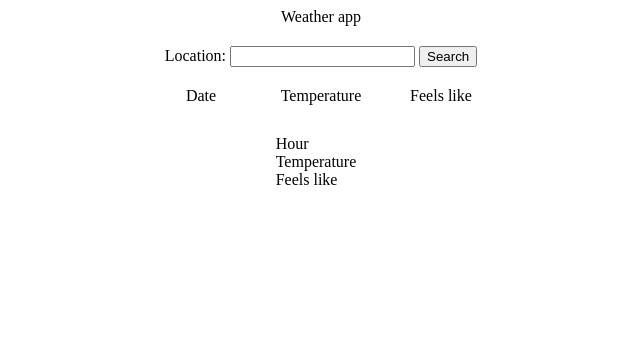
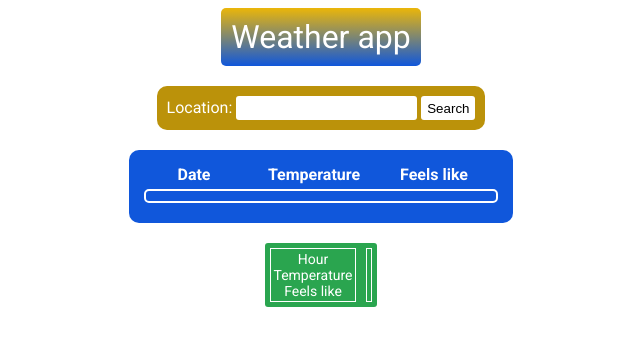
Before and after one commit to Adrian-Koh/odin-weatherapp, a website built with webpack: page src/template.html in a window 1280 px wide. Shown: the whole page, without its empty margins (319-959 px from the left). Built offline with nearby package versions, Linux system fonts and the light colour scheme.

Commit message:
Add styling to components and add font

```diff
--- a/src/styles.css
+++ b/src/styles.css
@@ -1,8 +1,37 @@
+html {
+    font-family: "Roboto", sans-serif;
+}
+
 #container {
     display: flex;
     flex-direction: column;
     align-items: center;
     gap: 20px;
+}
+
+#title {
+    font-size: 32px;
+    background: linear-gradient(rgb(235, 182, 9), rgb(16, 87, 219));
+    padding: 10px;
+    color: white;
+    border-radius: 5px;
+}
+
+#weather-data {
+    background-color: rgb(16, 87, 219);
+    color: white;
+    padding: 15px;
+    border-radius: 10px;
+}
+
+.days-header {
+    font-weight: 700;
+}
+
+.weather-row {
+    border: solid 2px white;
+    padding: 5px;
+    border-radius: 5px;
 }
 
 .weather-row, .days-header {
@@ -13,7 +42,42 @@
     margin-bottom: 5px;
 }
 
+#search-bar {
+    border-radius: 10px;
+    background-color: rgb(187, 146, 10);
+    padding: 10px;
+    color: white;
+}
+
+#search {
+    border: none;
+    border-radius: 3px;
+    height: 1.5rem;
+}
+
+#search-btn {
+    background-color: white;
+    border: none;
+    border-radius: 3px;
+    height: 1.5rem;
+}
+
+#search:focus {
+    outline: none;
+}
+
 #hourly-weather {
     display: flex;
     gap: 10px;
+    background-color: rgb(42, 165, 79);
+    color: white;
+    padding: 5px;
+    border-radius: 3px;
 }
+
+.hours-header, .weather-col {
+    font-size: 14px;
+    text-align: center;
+    border: solid 1px white;
+    padding: 2px;
+}
--- a/src/template.html
+++ b/src/template.html
@@ -1,15 +1,23 @@
-<!DOCTYPE html>
+<!doctype html>
 <html lang="en">
   <head>
-    <meta charset="UTF-8">
-    <meta name="viewport" content="width=device-width, initial-scale=1.0">
+    <meta charset="UTF-8" />
+    <meta name="viewport" content="width=device-width, initial-scale=1.0" />
+    <link rel="preconnect" href="https://fonts.googleapis.com" />
+    <link rel="preconnect" href="https://fonts.gstatic.com" crossorigin />
+    <link
+      href="https://fonts.googleapis.com/css2?family=Roboto:ital,wght@0,100..900;1,100..900&display=swap"
+      rel="stylesheet"
+    />
     <title>Weather app</title>
   </head>
   <body>
     <div id="container">
       <div id="title">Weather app</div>
-        <div id="searchbar">
-            <label for="search">Location: <input type="search" id="search"></label>
+      <div id="search-bar">
+        <label for="search"
+          >Location: <input type="search" id="search"
+        /></label>
         <button id="search-btn">Search</button>
       </div>
       <div id="weather-data">
```
Lines whose indentation alone changed are shown as unchanged.
